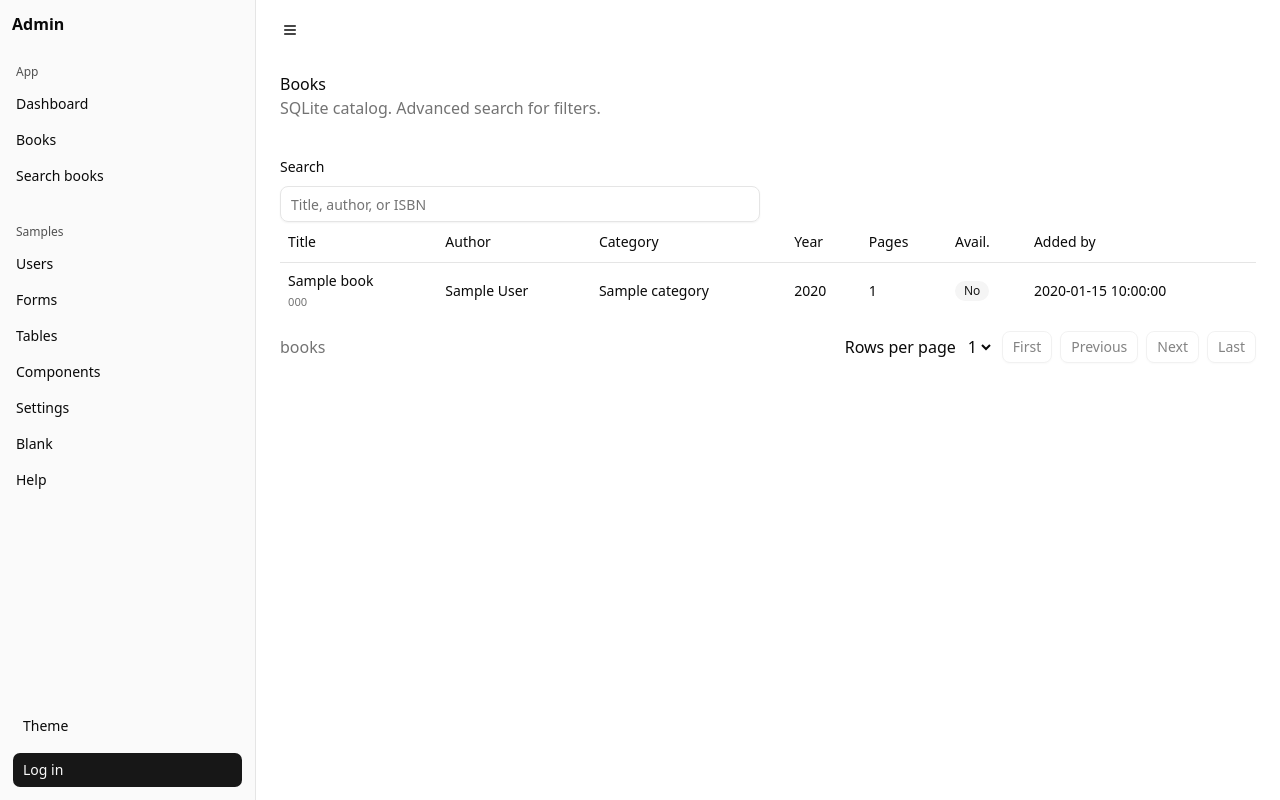
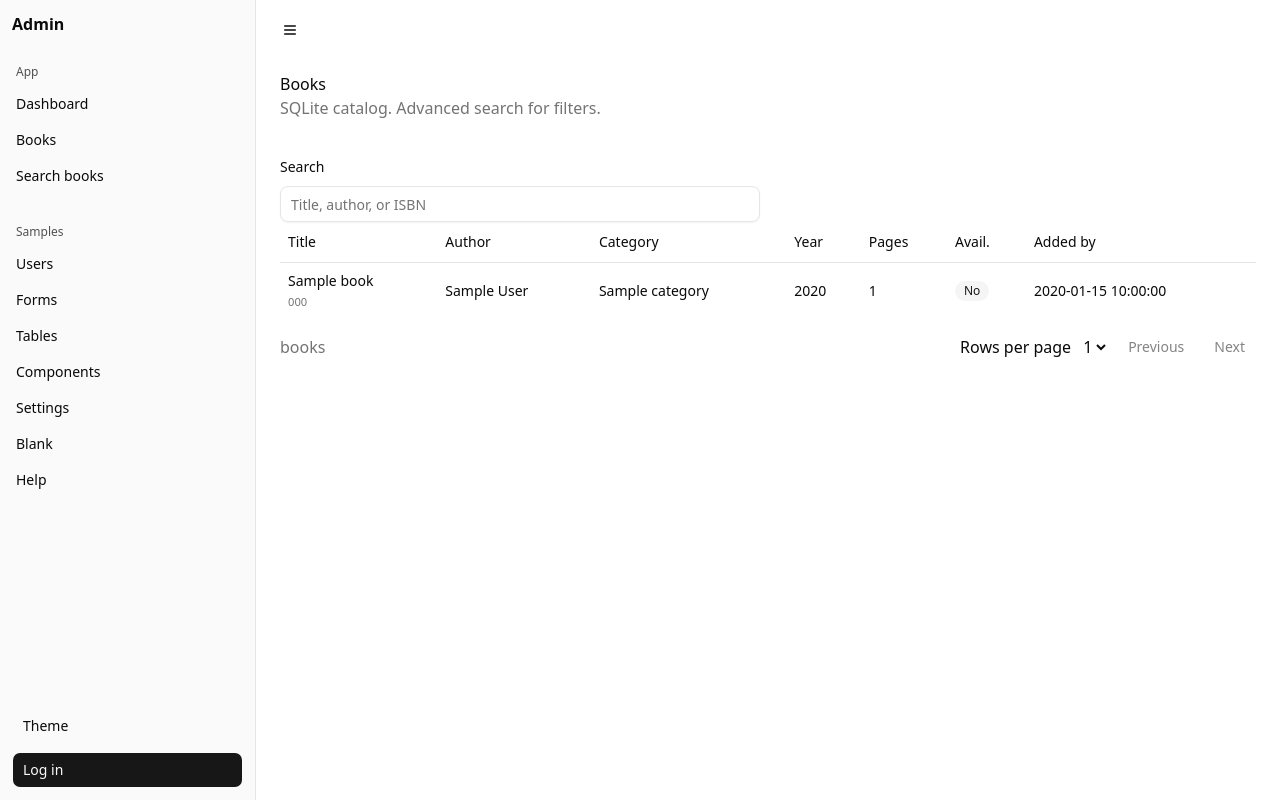
Before and after one commit to tgogos/fastapi-htmx-basecoat, a FastAPI app: template app/ui/templates/books.html in a window 1280 px wide. Run offline with FastAPI, Linux system fonts and the light colour scheme; the template is opened without the code that fills it: most values are stand-ins (such as "Sample title", 1, 10 or a date in 2020); parts of the project's set-up code (start-up, migrations or seed data) failed here and were passed over.

Commit message:
Match the two table pagers to Basecoat: rows-per-page lists keep Previous and Next, and the numbered sample outlines the current page.
Co-authored-by: Cursor <cursoragent@cursor.com>

```diff
--- a/app/ui/templates/partials/list_pagination.html
+++ b/app/ui/templates/partials/list_pagination.html
@@ -1,10 +1,10 @@
 {# Expects count_summary, list_panel_target, list_indicator, list_pagination_label,
-   list_page_size_id, page_sizes, size, size_urls, first_url, prev_url, next_url, last_url. #}
+   list_page_size_id, page_sizes, size, size_urls, prev_url, next_url. #}
 {% macro page_btn(url, label) %}
 {% if url %}
-<a class="btn" data-size="sm" data-variant="outline" href="{{ url }}" aria-label="{{ label }}" hx-get="{{ url }}" hx-target="{{ list_panel_target }}" hx-swap="innerHTML" hx-push-url="true" hx-indicator="{{ list_indicator }}">{{ label }}</a>
+<a class="btn" data-size="sm" data-variant="ghost" href="{{ url }}" aria-label="{{ label }}" hx-get="{{ url }}" hx-target="{{ list_panel_target }}" hx-swap="innerHTML" hx-push-url="true" hx-indicator="{{ list_indicator }}">{{ label }}</a>
 {% else %}
-<button type="button" class="btn" data-size="sm" data-variant="outline" disabled aria-label="{{ label }}">{{ label }}</button>
+<button type="button" class="btn" data-size="sm" data-variant="ghost" disabled aria-label="{{ label }}">{{ label }}</button>
 {% endif %}
 {% endmacro %}
 <div class="pager">
@@ -24,10 +24,8 @@
     </select>
     <nav aria-label="{{ list_pagination_label }}">
       <ul class="row-actions">
-        <li>{{ page_btn(first_url, "First") }}</li>
         <li>{{ page_btn(prev_url, "Previous") }}</li>
         <li>{{ page_btn(next_url, "Next") }}</li>
-        <li>{{ page_btn(last_url, "Last") }}</li>
       </ul>
     </nav>
   </div>
```
Also changed, not shown: app/ui/templates/pages/users.html (+5 -5 lines), docs/ENGINEERING.md (+1 -1 lines).
